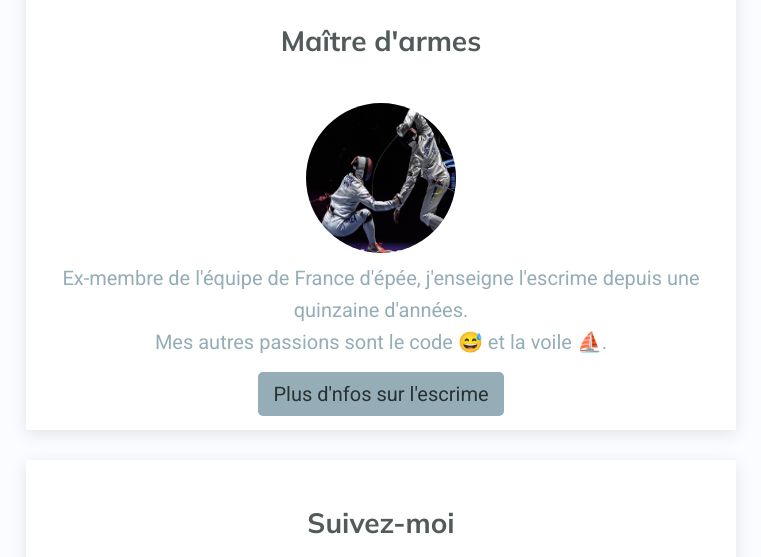
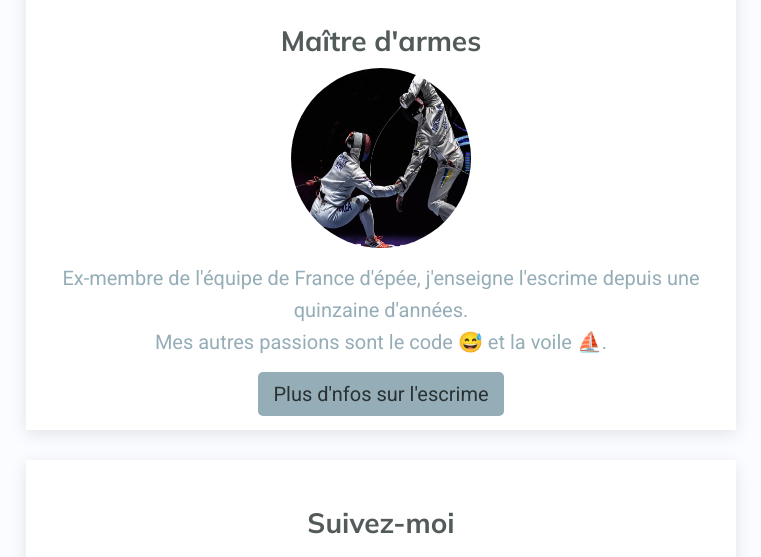
Before and after one commit to Stef-Rousset/profile, a plain HTML site: page index.html in a window 1280 px wide. In both pictures the pointer is over the picture 640 px from the left and 286 px from the top of the page. Shown: the part 128-685 px from the top of the page, without its empty margins (259-1020 px from the left). Drawn offline with Linux system fonts and the light colour scheme.

Commit message:
make my profile prettier

```diff
--- a/style.css
+++ b/style.css
@@ -31,11 +31,11 @@ img {
   height: 150px;
   border-radius: 50%;
   transition-property: transform;
-    transition-duration: 1s;
-    transition-timing-function: ease;
+  transition-duration: 1s;
+  transition-timing-function: ease;
 }
 img:hover {
-  transform: translateY(20px);
+  transform: scale3d(1.2,1.2,1.2)
 }
 .container {
   width: 750px;
```
